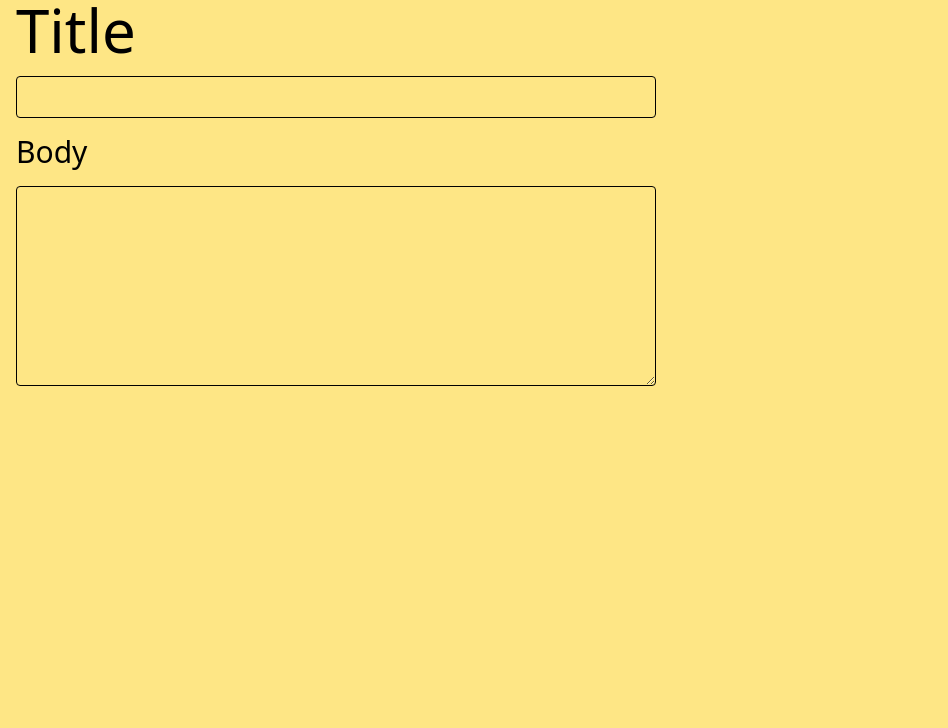
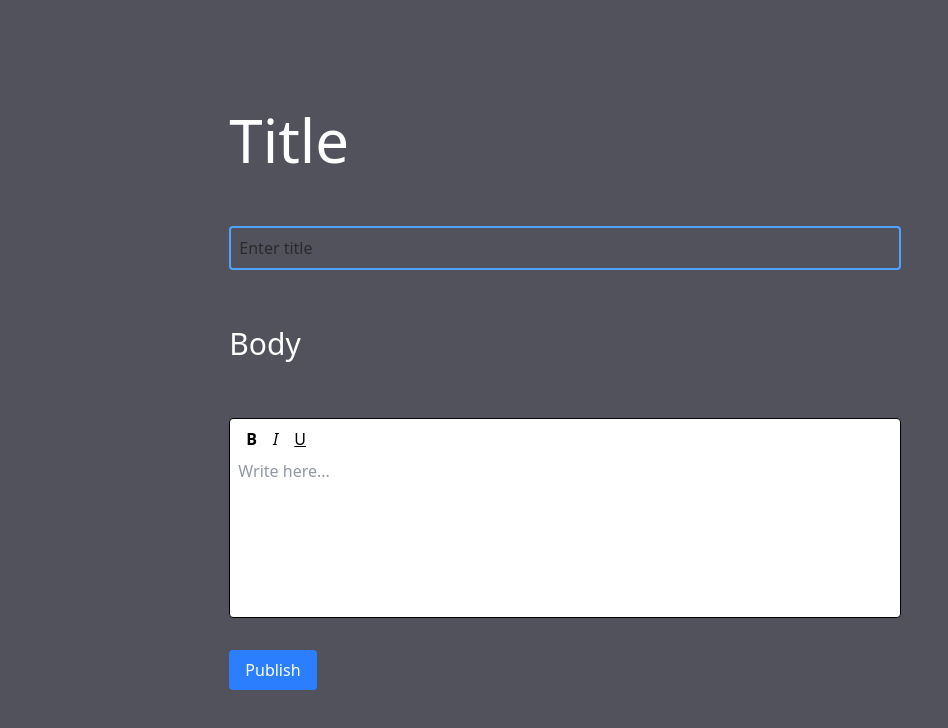
Before and after one commit to AbhinavRaman/LetsBlog, a React (Vite) app: page /editor in a window 1280 px wide. Shown: the top 728 px of the page, without its empty margins (0-948 px from the left). Built offline with nearby package versions, Linux system fonts and the light colour scheme.

Commit message:
added draft.js text editor in texteditor.jsx

```diff
--- a/package.json
+++ b/package.json
@@ -11,6 +11,7 @@
   },
   "dependencies": {
     "@tailwindcss/vite": "^4.1.7",
+    "draft-js": "^0.11.7",
     "react": "^19.1.0",
     "react-dom": "^19.1.0",
     "react-router-dom": "^7.6.2",
--- a/src/assets/TextEditor.jsx
+++ b/src/assets/TextEditor.jsx
@@ -1,18 +1,62 @@
-import React from 'react'
+import React, { useState } from 'react';
+import { Editor, EditorState, RichUtils } from 'draft-js';
+import 'draft-js/dist/Draft.css';
 
 const TextEditor = () => {
+  const [title, setTitle] = useState('');
+  const [editorState, setEditorState] = useState(() => EditorState.createEmpty());
+
+  const handleSubmit = (e) => {
+    e.preventDefault();
+    // I can handle the blog post data here (title, editorState)
+    // For now, just logging it
+    console.log({ title, editorState });
+  };
+
+  const handleKeyCommand = (command, editorState) => {
+    const newState = RichUtils.handleKeyCommand(editorState, command);
+    if (newState) {
+      setEditorState(newState);
+      return 'handled';
+    }
+    return 'not-handled';
+  };
+
+  const onBoldClick = () => setEditorState(RichUtils.toggleInlineStyle(editorState, 'BOLD'));
+  const onItalicClick = () => setEditorState(RichUtils.toggleInlineStyle(editorState, 'ITALIC'));
+  const onUnderlineClick = () => setEditorState(RichUtils.toggleInlineStyle(editorState, 'UNDERLINE'));
+
   return (
     <div>
-        <div className='bg-amber-200 h-[100vh]'>
-        <form action="GET">
-          <label htmlFor="title" className='text-6xl m-4'>Title</label><br />
-          <input type="text" className='border rounded p-2 m-4 w-1/2'/> <br />
-          <label htmlFor="body" className='text-3xl m-4'>Body</label> <br />
-          <textarea name="body" id="body" className='m-4 border rounded w-1/2 h-[200px] p-2'></textarea>
+      <div className='bg-zinc-600 h-[100vh] flex flex-col items-center justify-center'>
+        <form onSubmit={handleSubmit} className='w-2/3 flex flex-col'>
+          <label htmlFor="title" className='text-6xl m-4 text-white'>Title</label><br />
+          <input
+            type="text"
+            className='border-blue-400 border-2 rounded p-2 m-4 w-2xl'
+            value={title}
+            onChange={e => setTitle(e.target.value)}
+            placeholder="Enter title"
+          /> <br />
+          <label htmlFor="body" className='text-3xl m-4 text-white'>Body</label> <br />
+          <div className='m-4 md:w-2xl bg-white border rounded p-2 min-h-[200px]'>
+            <div className="mb-2">
+              <button type="button" onClick={onBoldClick} className="font-bold px-2">B</button>
+              <button type="button" onClick={onItalicClick} className="italic px-2">I</button>
+              <button type="button" onClick={onUnderlineClick} className="underline px-2">U</button>
+            </div>
+            <Editor
+              editorState={editorState}
+              onChange={setEditorState}
+              handleKeyCommand={handleKeyCommand}
+              placeholder="Write here..."
+            />
+          </div>
+          <button type="submit" className="bg-blue-500 text-white px-4 py-2 rounded m-4 w-fit">Publish</button>
         </form>
       </div>
     </div>
-  )
-}
+  );
+};
 
-export default TextEditor
+export default TextEditor;
--- a/vite.config.js
+++ b/vite.config.js
@@ -7,4 +7,7 @@ export default defineConfig({
   plugins: [react(),
     tailwindcss(),
   ],
+  define: {
+    global: 'window',
+  },
 })
```
